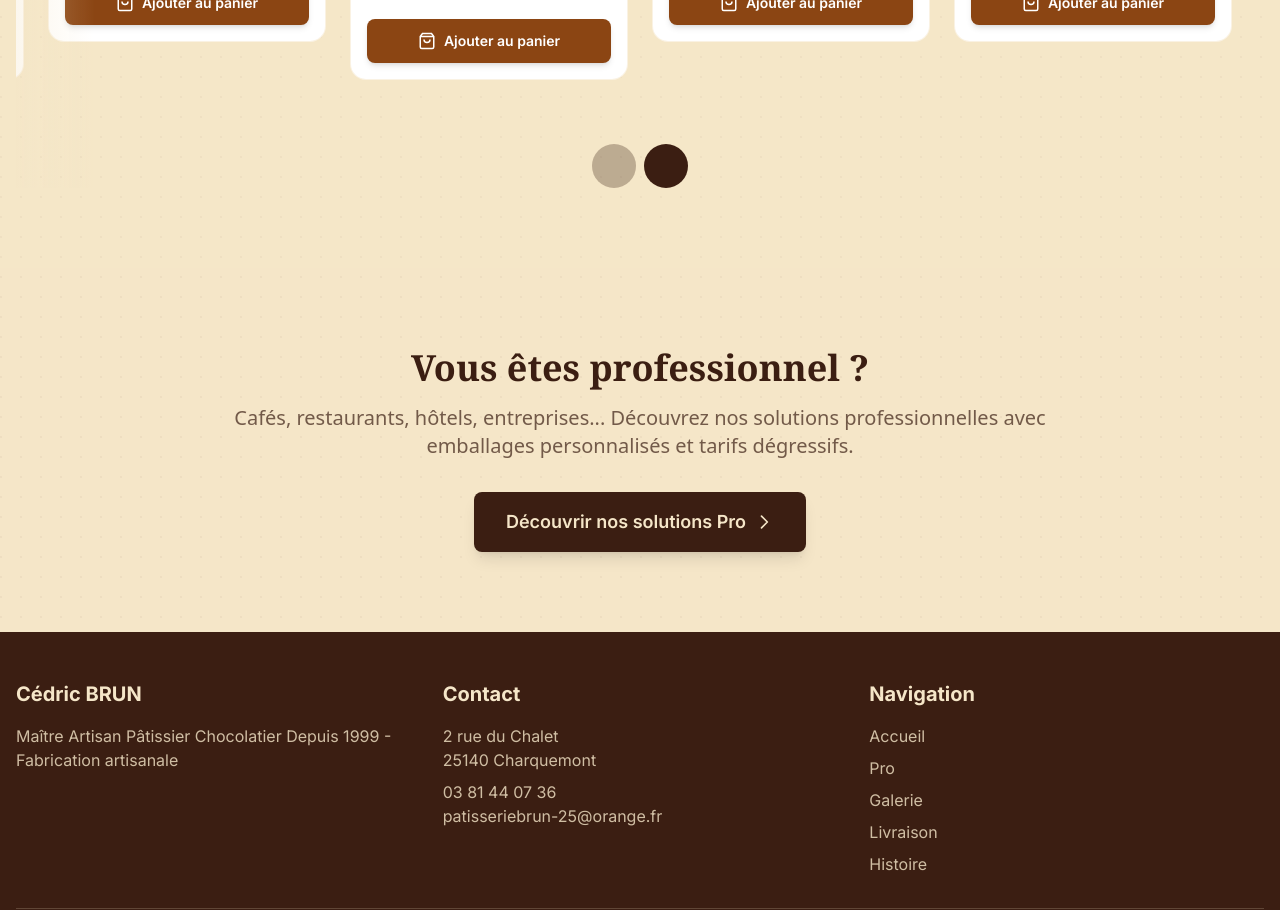
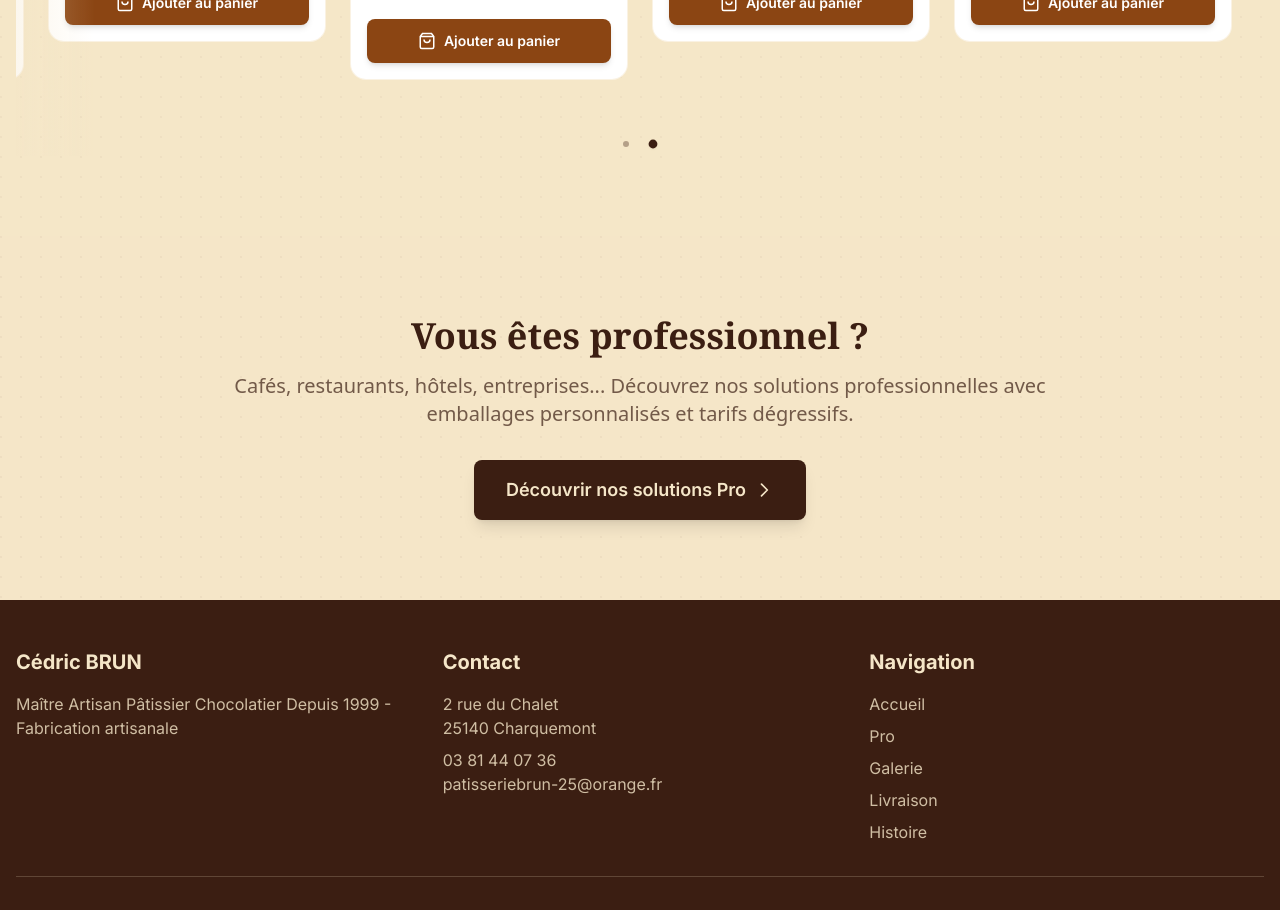
Before and after one commit to lbrun25/chocolat-brun, a Next.js app: page / in a window 1280 px wide. Shown: the part 2980-3890 px from the top of the page. Built offline with nearby package versions, Linux system fonts and the light colour scheme; no server answers.

Commit message:
fix pagination size

```diff
--- a/components/ProductCarousel.tsx
+++ b/components/ProductCarousel.tsx
@@ -288,19 +288,23 @@ export default function ProductCarousel({ products }: ProductCarouselProps) {
 
       {/* Indicateurs de pagination */}
       {products.length > visibleCount && (
-        <div className="flex justify-center items-center gap-2 mt-8">
+        <div className="flex justify-center items-center gap-1 mt-5">
           {Array.from({ length: maxIndex + 1 }).map((_, index) => (
             <button
               type="button"
               key={index}
               onClick={() => goToSlide(index)}
-              className={`min-h-[44px] min-w-[44px] flex items-center justify-center transition-all duration-300 rounded-full touch-manipulation ${
-                index === currentIndex
-                  ? 'bg-chocolate-dark w-8 h-2'
-                  : 'bg-chocolate-dark/30 w-2 h-2 hover:bg-chocolate-dark/50'
-              }`}
+              className="flex items-center justify-center p-3 -m-1 touch-manipulation group"
               aria-label={`Aller à la slide ${index + 1}`}
-            />
+            >
+              <span
+                className={`block rounded-full transition-all duration-200 ease-out ${
+                  index === currentIndex
+                    ? 'w-2 h-2 bg-chocolate-dark scale-110 shadow-sm'
+                    : 'w-1.5 h-1.5 bg-chocolate-dark/35 group-hover:bg-chocolate-dark/60'
+                }`}
+              />
+            </button>
           ))}
         </div>
       )}
```
